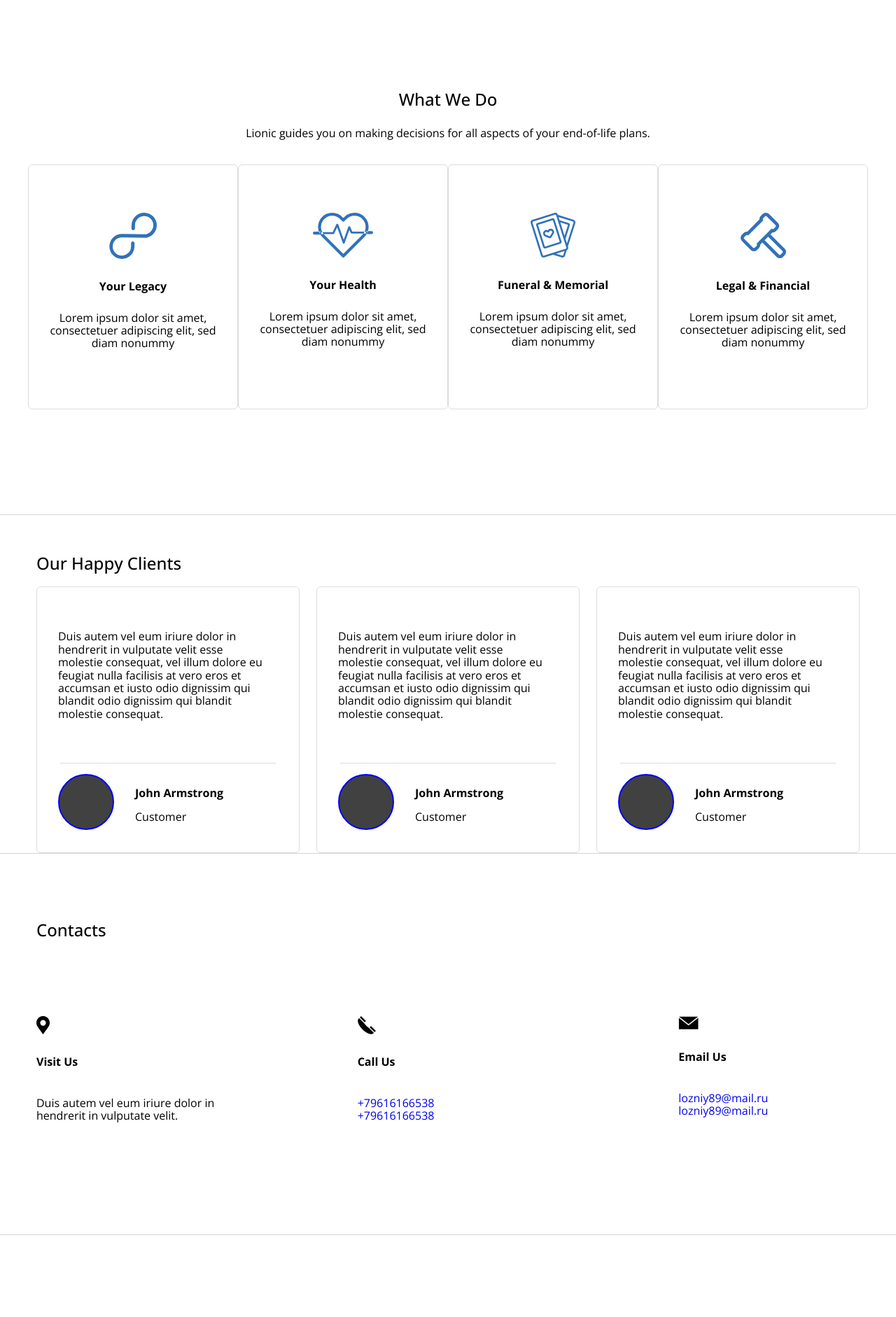
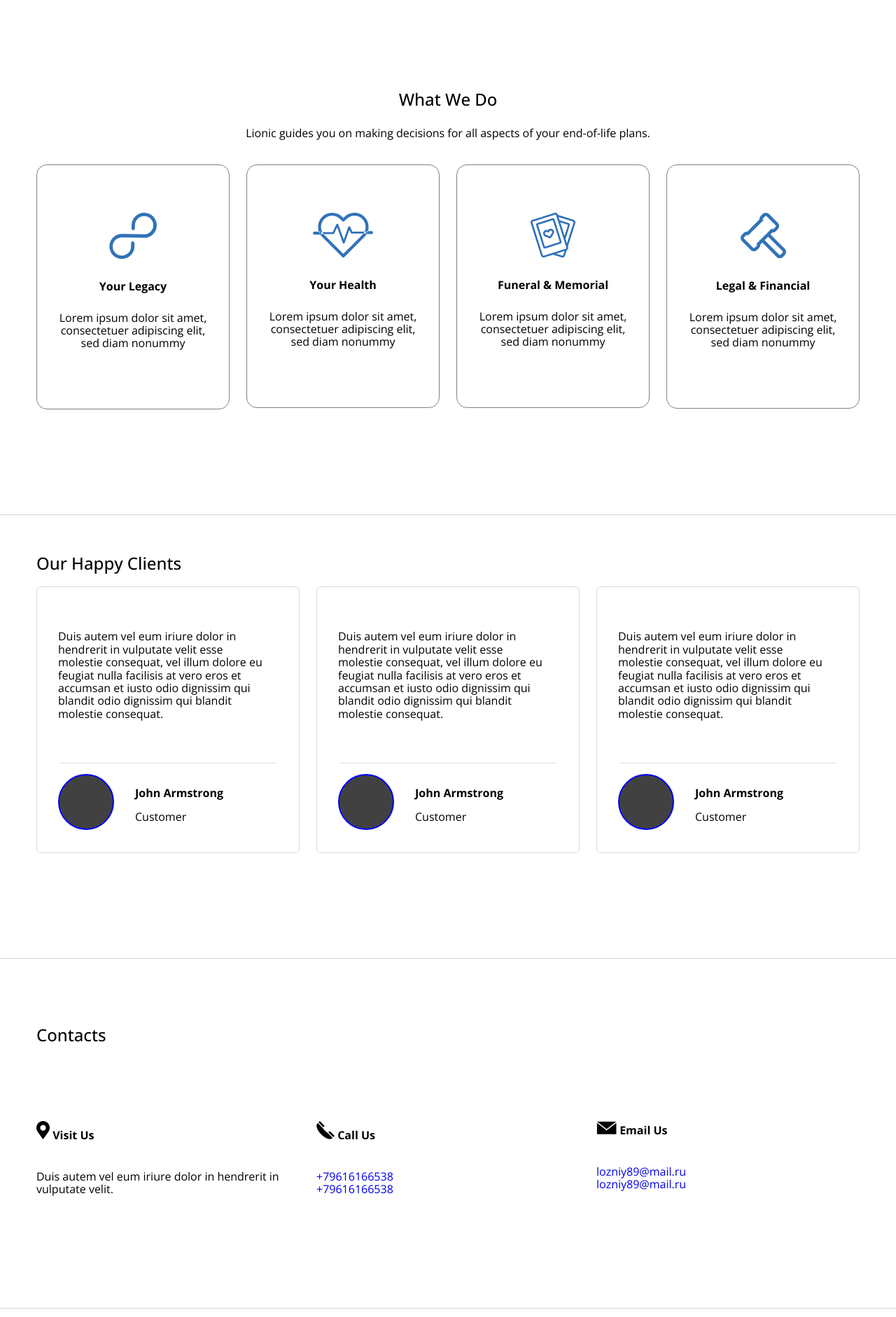
Before and after one commit to lozniy-valentin/Homework-SkillBox, a plain HTML site: page Lionic_Bootstrap/index.html in a window 1280 px wide. Shown: the part 680-2562 px from the top of the page at 70% size. Drawn offline with nearby package versions, Linux system fonts and the light colour scheme.

Commit message:
Lionic__Bootstrap-END

```diff
--- a/Lionic_Bootstrap/css/main.css
+++ b/Lionic_Bootstrap/css/main.css
@@ -112,12 +112,23 @@ header {
   text-align: center;
 }
 
+/* section-do */
+
+.section-do {
+  padding-bottom: 150px;
+}
+
 .section-do-description {
   text-align: center;
   padding-top: 5px;
   padding-bottom: 20px;
 }
 
+.section-do-item {
+  padding: 0 20px 0 20px;
+  border: 1px solid gray;
+  border-radius: 15px;
+}
 /* .section-do-list {
   display: flex;
   justify-content: space-between;
@@ -129,11 +140,12 @@ header {
   margin-right: auto;
  }
 
- /* .section-do-item{
-  display: block;
-  margin-left: auto;
-  margin-right: auto;
- } */
+ .section-do-item:hover {
+  background-color: #4086d3;
+  color: white;
+  stroke: white;
+  stroke-width: 1.5px;
+}
 
 .section-do-list li{
   border: solid 0.9px #dcdcdc;
@@ -179,18 +191,15 @@ header {
   margin-top: 150px;
 }
 
-.section-do-list li:hover {
-  background-color: #4086d3;
-  color: white;
-  stroke: white;
-  stroke-width: 1.5px;
-}
-
 h1, h2 {
   font-weight: 500;
 }
 
 /* Our Happy Clients */
+
+.section-clients {
+  padding-bottom: 150px;
+}
 
 .section-clients-heading {
   margin-top: 55px;
--- a/Lionic_Bootstrap/index.html
+++ b/Lionic_Bootstrap/index.html
@@ -66,7 +66,7 @@
         <p class="section-do-description">
           Lionic guides you on making decisions for all aspects of your end-of-life plans.
         </p>
-        <ul class="row section-do-list">
+        <ul class="row">
           <li class="col-3">
             <div class="section-do-item">
               <svg class="section-do-icon" xmlns="http://www.w3.org/2000/svg" width="68" height="66" viewBox="0 0 68 66">
@@ -198,67 +198,44 @@
             </div>
 
           </li>
-          <!-- <li class="section-clients-item">
-            <p class="section-clients-text">
-              Duis autem vel eum iriure dolor in hendrerit in vulputate velit esse molestie consequat, vel illum dolore eu feugiat nulla facilisis at vero eros et accumsan et iusto odio dignissim qui blandit odio dignissim qui blandit molestie consequat.
-            </p>
-            <div class="section-clients-user">
-              <img src="" alt="avatar">
-              <div class="clients user-info">
-                <div class="clients username">
-                  John Armstrong
-                </div>
-                <div class="cleents-user-description">
-                  Customer
-                </div>
-              </div>
-            </div>
-          </li>
-          <li class="section-clients-item">
-            <p class="section-clients-text">
-              Duis autem vel eum iriure dolor in hendrerit in vulputate velit esse molestie consequat, vel illum dolore eu feugiat nulla facilisis at vero eros et accumsan et iusto odio dignissim qui blandit odio dignissim qui blandit molestie consequat.
-            </p>
-            <div class="section-clients-user">
-              <img src="" alt="avatar">
-              <div class="clients user-info">
-                <div class="clients username">
-                  John Armstrong
-                </div>
-                <div class="cleents-user-description">
-                  Customer
-                </div>
-              </div>
-            </div>
-          </li> -->
         </ul>
       </div>
     </section>
     <section class="section-contacts">
       <div class="container">
         <h2 class="section-contacts-heading">Contacts</h2>
-        <ul class="section-contacts-list">
-          <li class="section-contacts-item">
+        <ul class="row">
+          <li class="col-4">
+            <div class="section-contacts-item">
               <img src="img/gps.png" alt="gps">
               <strong> Visit Us </strong>
               <div class="section-contacts-info">
                 <p> Duis autem vel eum iriure dolor in hendrerit in vulputate velit.</p>
 
               </div>
+
+            </div>
           </li>
-          <li class="section-contacts-item">
+          <li class="col-4">
+            <div class="section-contacts-item">
               <img src="img/phone.png" alt="gps">
               <strong> Call Us </strong>
               <div class="section-contacts-info">
                 <a href="tel:+79616166538" class="section-contacts-link"> +79616166538</a>
                 <a href="tel:+79616166538" class="section-contacts-link"> +79616166538</a>
               </div>
+
+            </div>
           </li>
-          <li class="section-contacts-item">
+          <li class="col-4">
+            <div class="section-contacts-item">
               <img src="img/mail.png" alt="gps">
               <strong> Email Us </strong>
               <div class="section-contacts-info">
                 <a href="mailto:+79616166538" class="section-contacts-link"> lozniy89@mail.ru</a>
                 <a href="mailto:+79616166538" class="section-contacts-link"> lozniy89@mail.ru</a>
+
+            </div>
             </div>
           </li>
         </ul>
```
Lines whose indentation alone changed are shown as unchanged.
